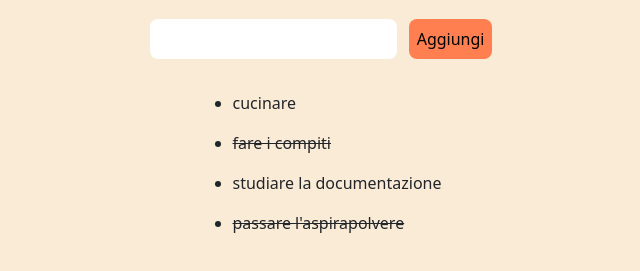
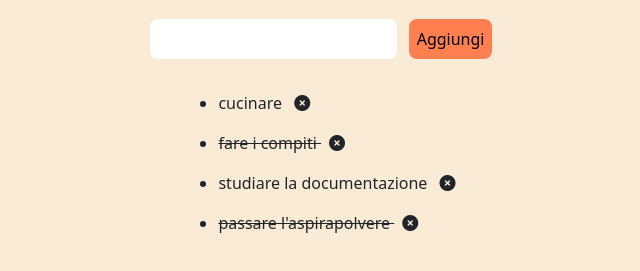
Before and after one commit to DomenicoGalileo88/vue-todolist, a plain HTML site: page vue-todo/index.html in a window 1280 px wide. Shown: the part 69-340 px from the top of the page, without its empty margins (319-959 px from the left). Drawn offline with nearby package versions, Linux system fonts and the light colour scheme.

Commit message:
Add milestone 2

```diff
--- a/vue-todo/assets/js/app.js
+++ b/vue-todo/assets/js/app.js
@@ -44,5 +44,12 @@ const app = new Vue({
     ],
   },
 
-  methods: {},
+  methods: {
+
+    remove_task(index){
+        console.log('hai cliccato la x', index);
+        this.tasks.splice(index, 1)
+    }
+
+  },
 });
--- a/vue-todo/index.html
+++ b/vue-todo/index.html
@@ -31,6 +31,7 @@
                 <ul v-for="(task, index) in tasks" >
                     <li :class="task.done == false ? 'through' : '' ">
                         {{tasks[index].text}}
+                        <i @click="remove_task(index)" class="fa-solid fa-circle-xmark ms-2"></i>
                     </li>
                 </ul>
 
```
